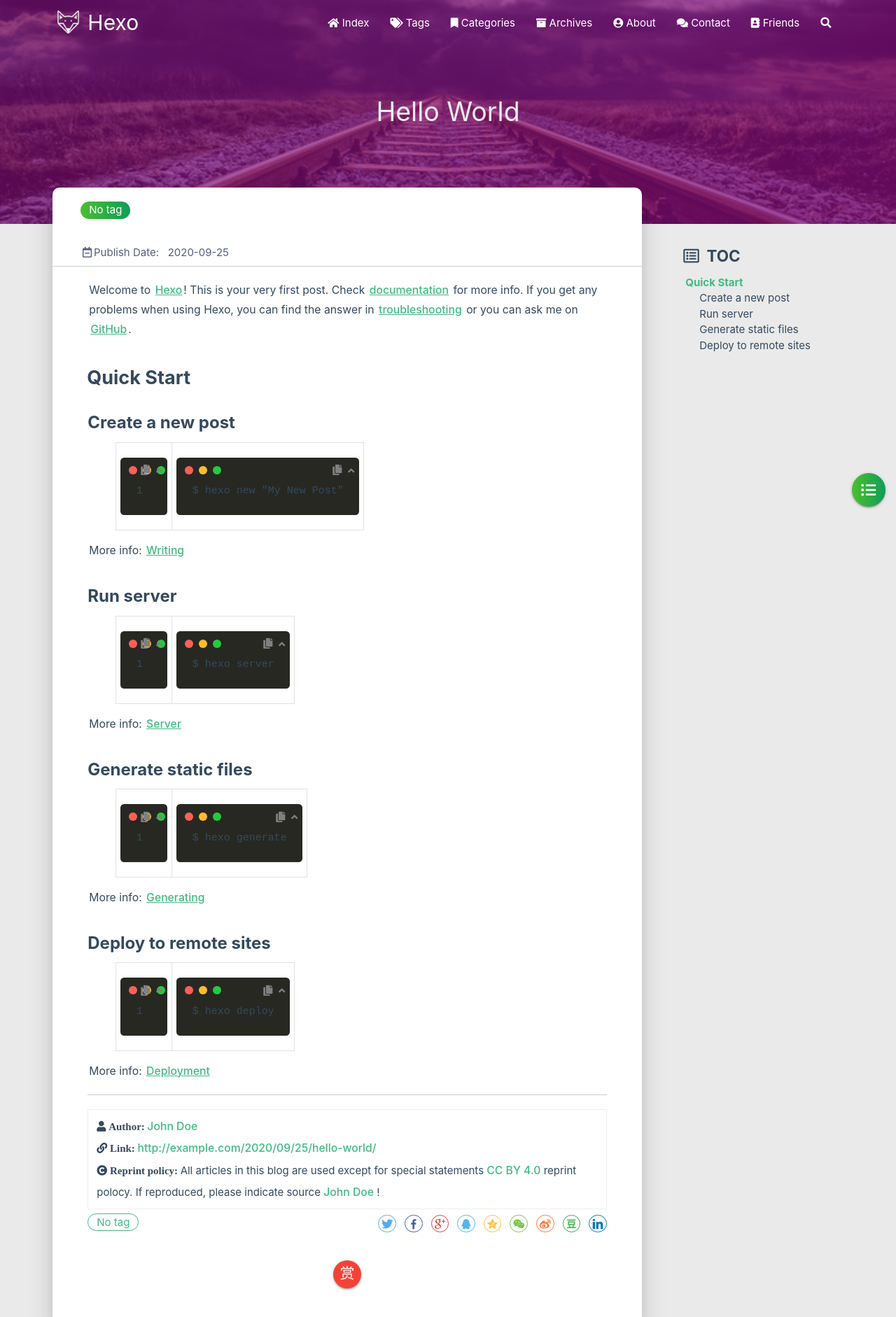
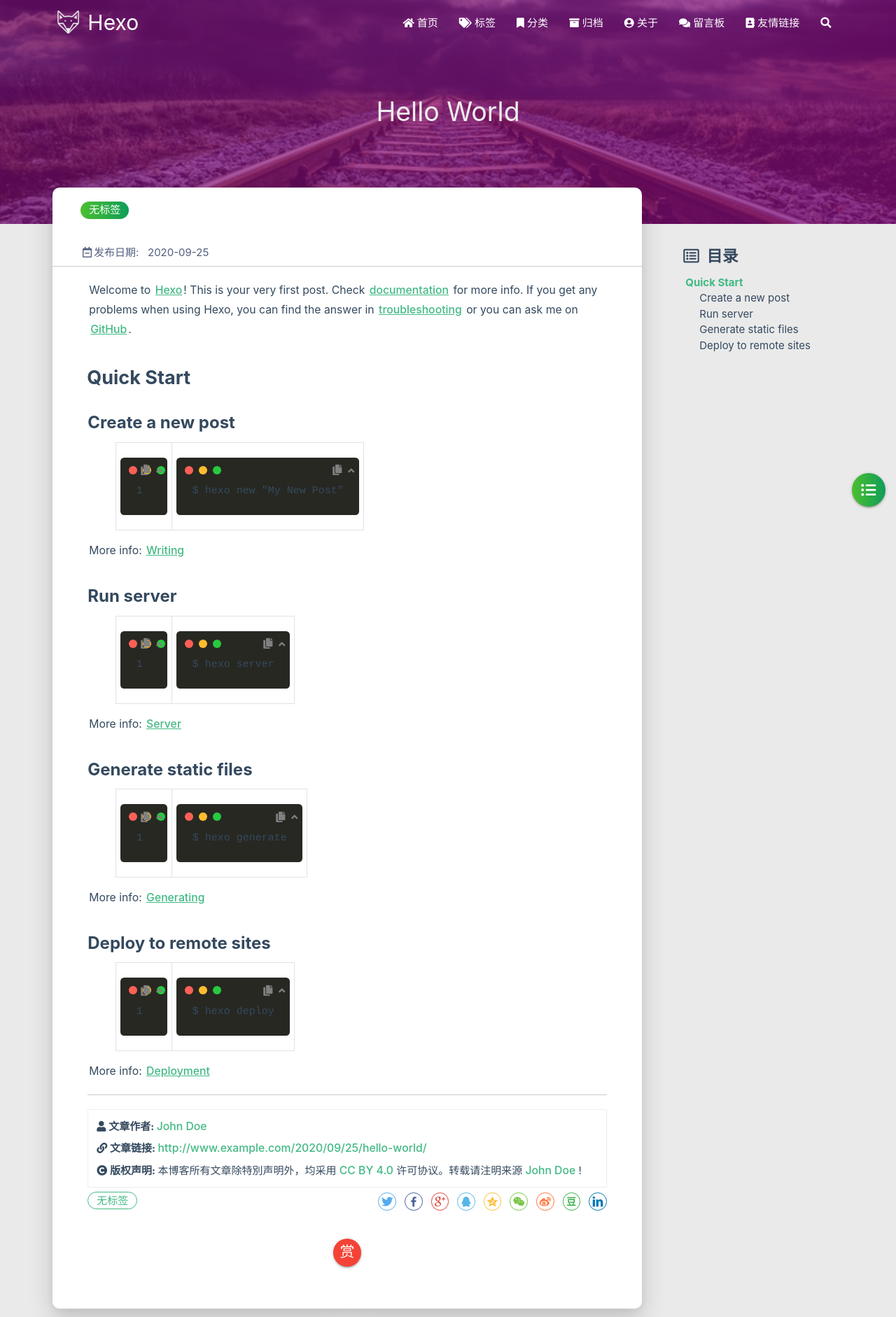
Before and after one commit to st520/st520.github.io, a plain HTML site: page 2020/09/25/hello-world/index.html in a window 1280 px wide. Shown: the top 1882 px of the page at 70% size. Drawn offline with Linux system fonts and the light colour scheme; some packages are replaced by stand-ins of ours; no server answers; a script that the page names is missing.

Commit message:
Site updated: 2020-09-25 21:31:58

```diff
--- a/2020/09/25/hello-world/index.html
+++ b/2020/09/25/hello-world/index.html
@@ -1,5 +1,5 @@
 <!DOCTYPE HTML>
-<html lang="en">
+<html lang="zh-CN">
 
 
 <head>
@@ -55,7 +55,7 @@
 
       <i class="fas fa-home" style="zoom: 0.6;"></i>
 
-      <span>Index</span>
+      <span>首页</span>
     </a>
 
   </li>
@@ -66,7 +66,7 @@
 
       <i class="fas fa-tags" style="zoom: 0.6;"></i>
 
-      <span>Tags</span>
+      <span>标签</span>
     </a>
 
   </li>
@@ -77,7 +77,7 @@
 
       <i class="fas fa-bookmark" style="zoom: 0.6;"></i>
 
-      <span>Categories</span>
+      <span>分类</span>
     </a>
 
   </li>
@@ -88,7 +88,7 @@
 
       <i class="fas fa-archive" style="zoom: 0.6;"></i>
 
-      <span>Archives</span>
+      <span>归档</span>
     </a>
 
   </li>
@@ -99,7 +99,7 @@
 
       <i class="fas fa-user-circle" style="zoom: 0.6;"></i>
 
-      <span>About</span>
+      <span>关于</span>
     </a>
 
   </li>
@@ -110,7 +110,7 @@
 
       <i class="fas fa-comments" style="zoom: 0.6;"></i>
 
-      <span>Contact</span>
+      <span>留言板</span>
     </a>
 
   </li>
@@ -121,14 +121,14 @@
 
       <i class="fas fa-address-book" style="zoom: 0.6;"></i>
 
-      <span>Friends</span>
+      <span>友情链接</span>
     </a>
 
   </li>
 
   <li>
     <a href="#searchModal" class="modal-trigger waves-effect waves-light">
-      <i id="searchIcon" class="fas fa-search" title="Search" style="zoom: 0.85;"></i>
+      <i id="searchIcon" class="fas fa-search" title="搜索" style="zoom: 0.85;"></i>
     </a>
   </li>
 </ul>
@@ -158,7 +158,7 @@
 
 			    <i class="fa-fw fas fa-home"></i>
 
-			Index
+			首页
 		</a>
 
         </li>
@@ -169,7 +169,7 @@
 
 			    <i class="fa-fw fas fa-tags"></i>
 
-			Tags
+			标签
 		</a>
 
         </li>
@@ -180,7 +180,7 @@
 
 			    <i class="fa-fw fas fa-bookmark"></i>
 
-			Categories
+			分类
 		</a>
 
         </li>
@@ -191,7 +191,7 @@
 
 			    <i class="fa-fw fas fa-archive"></i>
 
-			Archives
+			归档
 		</a>
 
         </li>
@@ -202,7 +202,7 @@
 
 			    <i class="fa-fw fas fa-user-circle"></i>
 
-			About
+			关于
 		</a>
 
         </li>
@@ -213,7 +213,7 @@
 
 			    <i class="fa-fw fas fa-comments"></i>
 
-			Contact
+			留言板
 		</a>
 
         </li>
@@ -224,7 +224,7 @@
 
 			    <i class="fa-fw fas fa-address-book"></i>
 
-			Friends
+			友情链接
 		</a>
 
         </li>
@@ -429,7 +429,7 @@
                 <div class="col s7">
 
                           <div class="article-tag">
-                            <span class="chip bg-color">No tag</span>
+                            <span class="chip bg-color">无标签</span>
                           </div>
 
                 </div>
@@ -441,7 +441,7 @@
             <div class="post-info">
 
                 <div class="post-date info-break-policy">
-                    <i class="far fa-calendar-minus fa-fw"></i>Publish Date:&nbsp;&nbsp;
+                    <i class="far fa-calendar-minus fa-fw"></i>发布日期:&nbsp;&nbsp;
                     2020-09-25
                 </div>
 
@@ -482,7 +482,7 @@
             <div class="reprint__author">
                 <span class="reprint-meta" style="font-weight: bold;">
                     <i class="fas fa-user">
-                        Author:
+                        文章作者:
                     </i>
                 </span>
                 <span class="reprint-info">
@@ -492,23 +492,23 @@
             <div class="reprint__type">
                 <span class="reprint-meta" style="font-weight: bold;">
                     <i class="fas fa-link">
-                        Link:
+                        文章链接:
                     </i>
                 </span>
                 <span class="reprint-info">
-                    <a href="http://example.com/2020/09/25/hello-world/">http://example.com/2020/09/25/hello-world/</a>
+                    <a href="http://www.example.com/2020/09/25/hello-world/">http://www.example.com/2020/09/25/hello-world/</a>
                 </span>
             </div>
             <div class="reprint__notice">
                 <span class="reprint-meta" style="font-weight: bold;">
                     <i class="fas fa-copyright">
-                        Reprint policy:
+                        版权声明:
                     </i>
                 </span>
                 <span class="reprint-info">
-                    All articles in this blog are used except for special statements
+                    本博客所有文章除特別声明外，均采用
                     <a href="https://creativecommons.org/licenses/by/4.0/deed.zh" rel="external nofollow noreferrer" target="_blank">CC BY 4.0</a>
-                    reprint polocy. If reproduced, please indicate source
+                    许可协议。转载请注明来源
                     <a href="/about" target="_blank">John Doe</a>
                     !
                 </span>
@@ -518,7 +518,7 @@
 
     <script async defer>
       document.addEventListener("copy", function (e) {
-        let toastHTML = '<span>Copied successfully, please follow the reprint policy of this article</span><button class="btn-flat toast-action" onclick="navToReprintStatement()" style="font-size: smaller">more</a>';
+        let toastHTML = '<span>复制成功，请遵循本文的转载规则</span><button class="btn-flat toast-action" onclick="navToReprintStatement()" style="font-size: smaller">查看</a>';
         M.toast({html: toastHTML})
       });
 
@@ -533,7 +533,7 @@
                 <div class="post-meta__tag-list" style="display: inline-block;">
 
                         <div class="article-tag">
-                            <span class="chip bg-color">No tag</span>
+                            <span class="chip bg-color">无标签</span>
                         </div>
 
                 </div>
@@ -701,7 +701,7 @@
 
         <div class="article col s12 m6" data-aos="fade-up" data-aos="fade-up">
             <div class="article-badge left-badge text-color">
-                <i class="far fa-dot-circle"></i>&nbsp;Current
+                <i class="far fa-dot-circle"></i>&nbsp;本篇
             </div>
             <div class="card">
                 <a href="/2020/09/25/hello-world/">
@@ -739,7 +739,7 @@
 
         <div class="article col s12 m6" data-aos="fade-up">
             <div class="article-badge right-badge text-color">
-                Current&nbsp;<i class="far fa-dot-circle"></i>
+                本篇&nbsp;<i class="far fa-dot-circle"></i>
             </div>
             <div class="card">
                 <a href="/2020/09/25/hello-world/">
@@ -809,7 +809,7 @@ code[class*="language-"], pre[class*="language-"] { white-space: pre !important;
     </div>
     <div id="toc-aside" class="expanded col l3 hide-on-med-and-down">
         <div class="toc-widget">
-            <div class="toc-title"><i class="far fa-list-alt"></i>&nbsp;&nbsp;TOC</div>
+            <div class="toc-title"><i class="far fa-list-alt"></i>&nbsp;&nbsp;目录</div>
             <div id="toc-content"></div>
         </div>
     </div>
@@ -1035,8 +1035,8 @@ code[class*="language-"], pre[class*="language-"] { white-space: pre !important;
 <div id="searchModal" class="modal">
     <div class="modal-content">
         <div class="search-header">
-            <span class="title"><i class="fas fa-search"></i>&nbsp;&nbsp;Search</span>
-            <input type="search" id="searchInput" name="s" placeholder="Please enter a search keyword"
+            <span class="title"><i class="fas fa-search"></i>&nbsp;&nbsp;搜索</span>
+            <input type="search" id="searchInput" name="s" placeholder="请输入搜索的关键字"
                    class="search-input">
         </div>
         <div id="searchResult"></div>
```
Also changed, not shown: archives/2020/09/index.html (+23 -23 lines), archives/2020/index.html (+23 -23 lines), archives/index.html (+23 -23 lines), index.html (+19 -19 lines).
